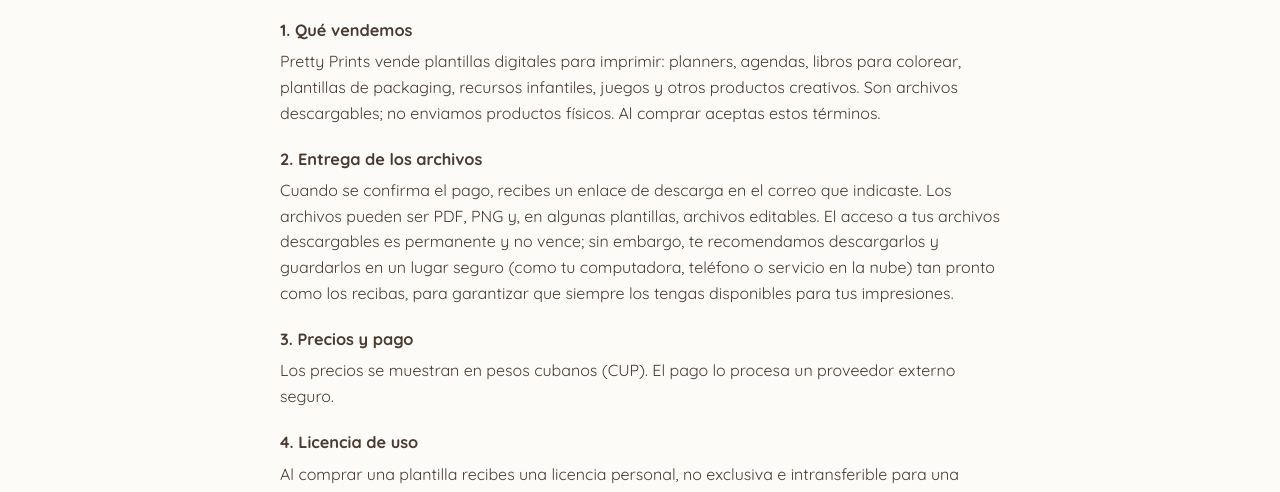
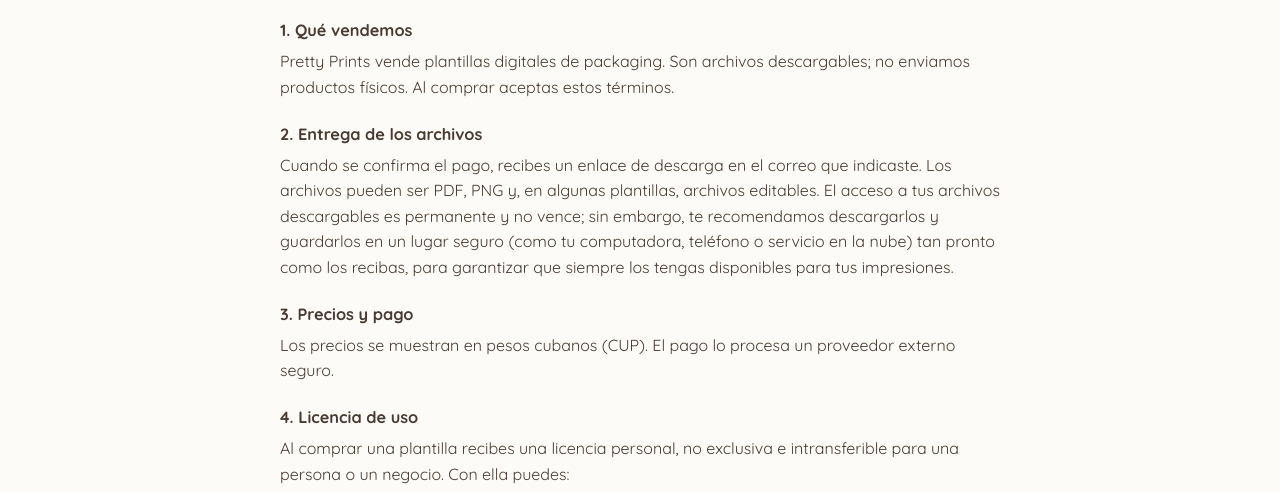
Before and after one commit to prettyprintsdesigns/PrettyPrints, a plain HTML site: page terminos.html in a window 1280 px wide. Shown: the part 252-744 px from the top of the page. Drawn offline with Linux system fonts and the light colour scheme; a web font is replaced by a local one.

Commit message:
Update product description in terminos.html

```diff
--- a/terminos.html
+++ b/terminos.html
@@ -42,7 +42,7 @@
                 <p class="updated">Última actualización: octubre de 2026</p>
 
                 <h3>1. Qué vendemos</h3>
-                <p>Pretty Prints vende plantillas digitales para imprimir: planners, agendas, libros para colorear, plantillas de packaging, recursos infantiles, juegos y otros productos creativos. Son archivos descargables; no enviamos productos físicos. Al comprar aceptas estos términos.</p>
+                <p>Pretty Prints vende plantillas digitales de packaging. Son archivos descargables; no enviamos productos físicos. Al comprar aceptas estos términos.</p>
 
                 <h3>2. Entrega de los archivos</h3>
                 <p>Cuando se confirma el pago, recibes un enlace de descarga en el correo que indicaste. Los archivos pueden ser PDF, PNG y, en algunas plantillas, archivos editables. El acceso a tus archivos descargables es permanente y no vence; sin embargo, te recomendamos descargarlos y guardarlos en un lugar seguro (como tu computadora, teléfono o servicio en la nube) tan pronto como los recibas, para garantizar que siempre los tengas disponibles para tus impresiones.</p>
```
